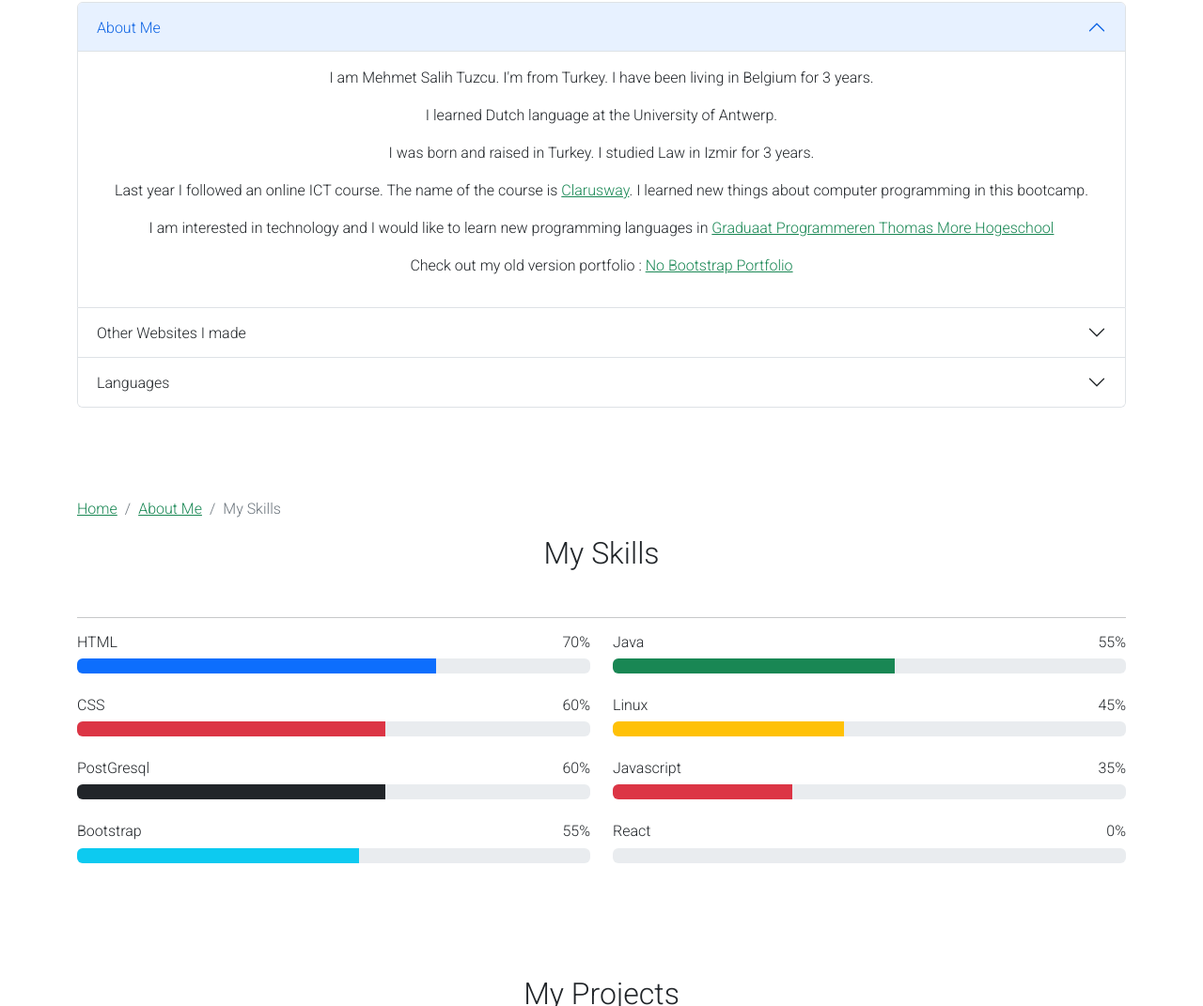
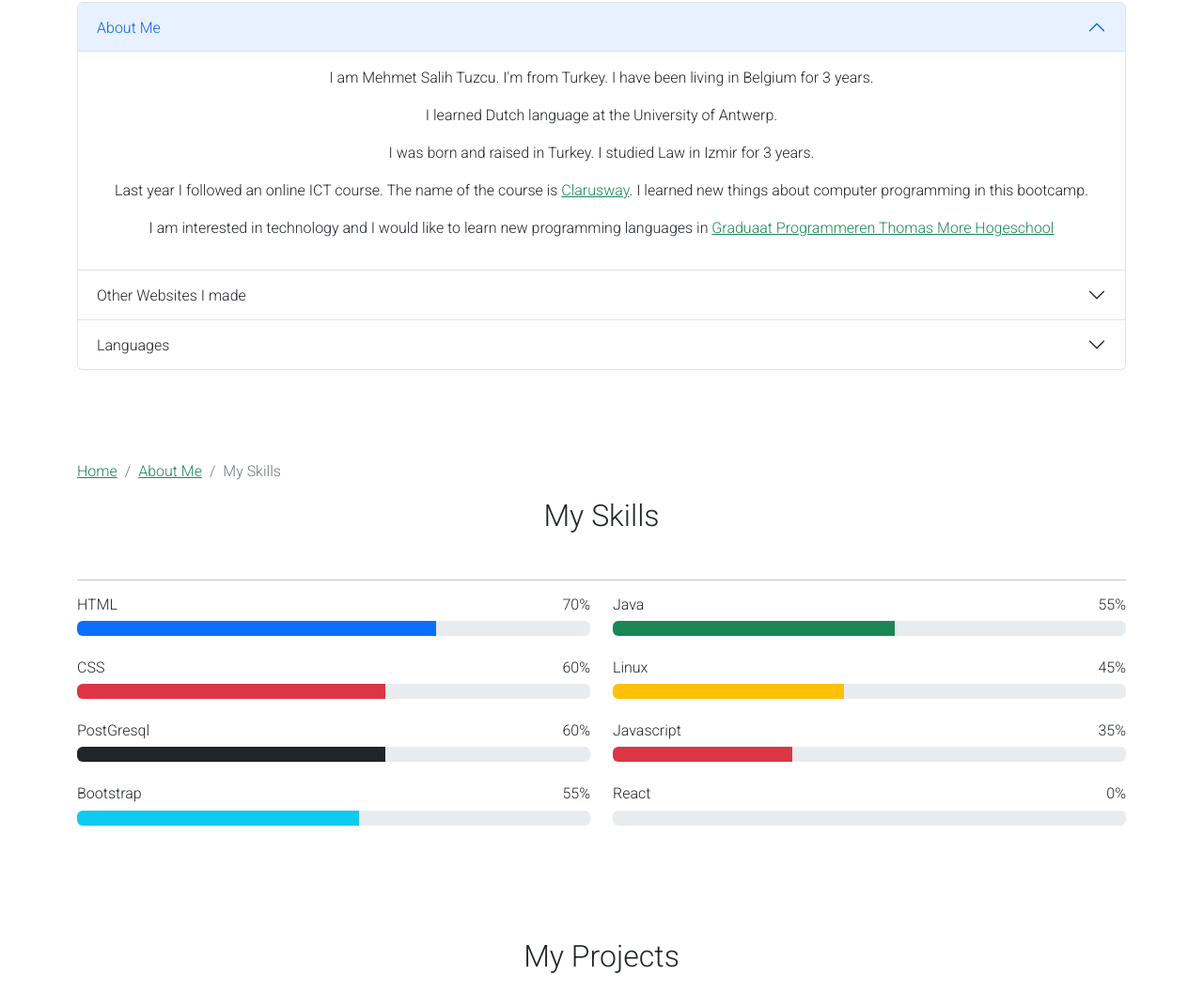
Before and after one commit to salihtzc/Responsive-Portfolio, a plain HTML site: page index.html in a window 1280 px wide. Shown: the part 770-1841 px from the top of the page at 94% size. Drawn offline with nearby package versions, Linux system fonts and the light colour scheme.

Commit message:
about me part editted

```diff
--- a/index.html
+++ b/index.html
@@ -103,7 +103,6 @@
         <p>I was born and raised in Turkey. I studied Law in Izmir for 3 years.</p>
         <p>Last year I followed an online ICT course. The name of the course is <a class="text-success" href="https://clarusway.com/" target="_blank">Clarusway</a>.  I learned new things about computer programming in this bootcamp.</p>
         <p>I am interested in technology and I would like to learn new programming languages in  <a class="text-success" href="https://www.thomasmore.be/opleidingen/graduaat/programmeren-dag-avondonderwijs/programmeren-dagonderwijs/antwerpen-0" target="_blank">Graduaat Programmeren Thomas More Hogeschool</a> </p>
-        <p>Check out my old version portfolio : <a class="text-success" href="https://www.salihtuzcu.be/" target="_blank">No Bootstrap Portfolio</a> </p>
       </div>
     </div>
   </div>
@@ -116,7 +115,7 @@
     <div id="collapseTwo" class="accordion-collapse collapse" aria-labelledby="headingTwo" data-bs-parent="#accordionExample">
       <div class="accordion-body">
         <!-- <img src="./underconstruction.jpg" class="d-block w-100" alt="Under Construction"> -->
-        <a href="./portfolio copy/index.html" target="_blank" class="text-success">Old Version Portfolio</a>
+        <a href="./portfolio copy/index.html" target="_blank" class="text-success me-5">Old Version Portfolio</a>
         <a href="./Responsive Themasite copy/index.html" target="_blank" class="text-success">Responsive Themasite</a>
       </div>
     </div>
```
